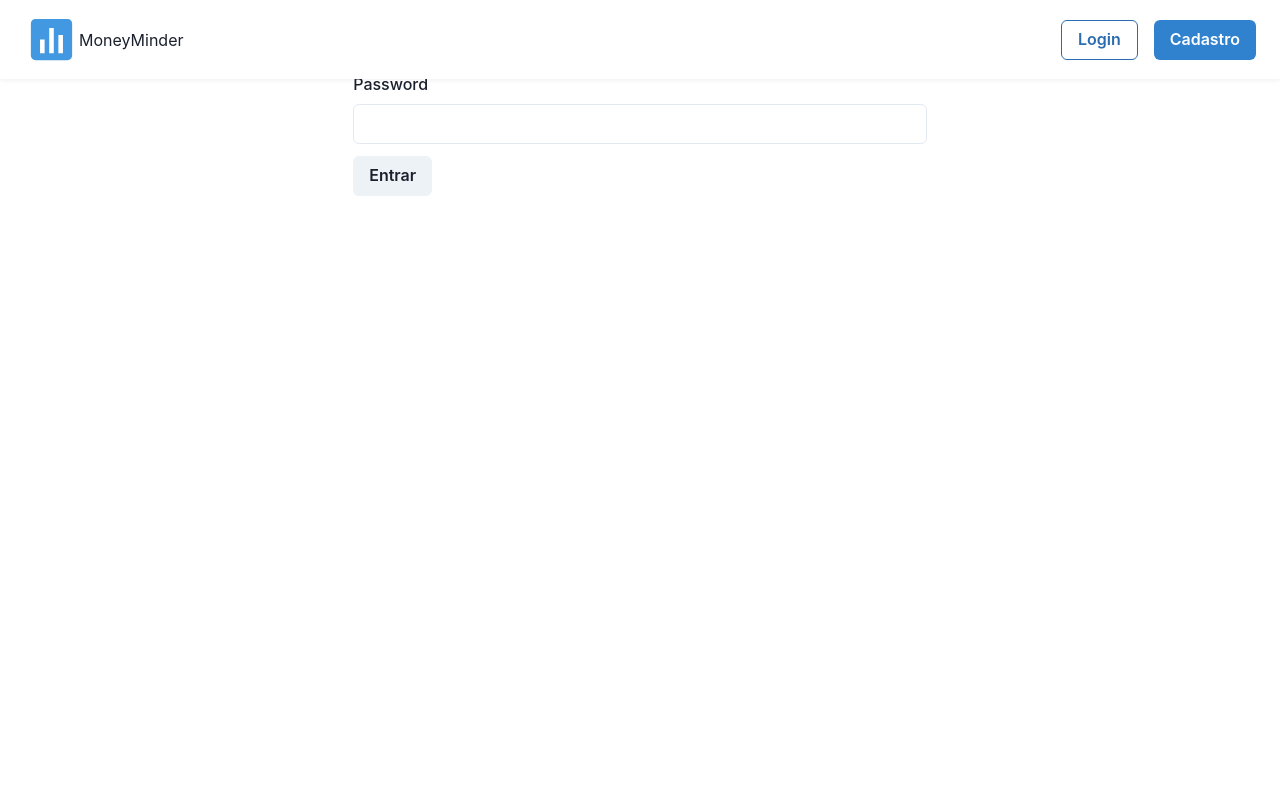
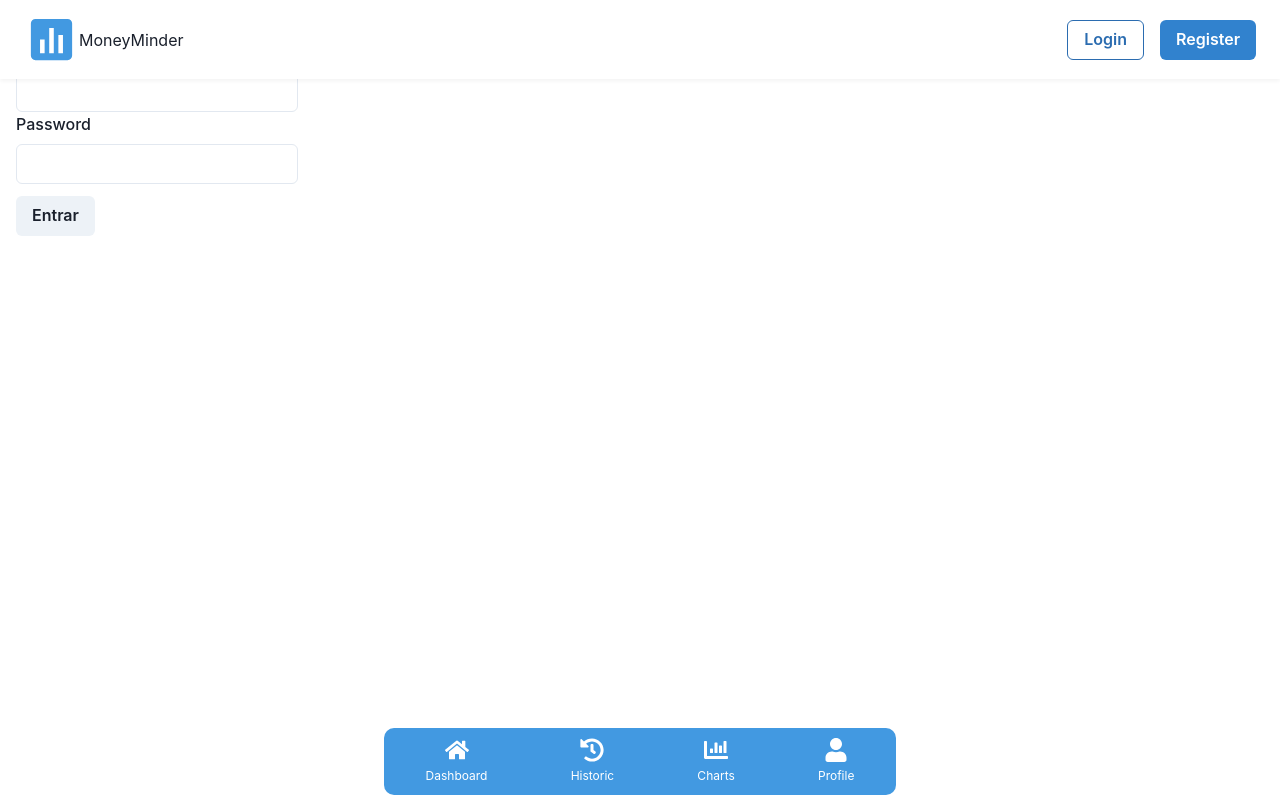
Before and after one commit to codeyourway-bootcamp/tigers-final-project, a React (Vite) app: page /login in a window 1280 px wide. Built offline with nearby package versions, Linux system fonts and the light colour scheme.

Commit message:
Criando componente PageContainer e adicionando efeito ButtonNavigate

```diff
--- a/src/Components/BottonNavigate/index.jsx
+++ b/src/Components/BottonNavigate/index.jsx
@@ -1,25 +1,34 @@
 import { FaHome, FaHistory, FaChartBar, FaUser } from 'react-icons/fa';
 import './style.css';
+import { Link } from 'react-router-dom';
 
 const BottomNavigate = () => {
   return (
     <div className="bottom-navigate">
+      <Link to="/dashboard">
       <div className="nav-item">
         <FaHome size={24} />
-        <span>Home</span>
+        <span>Dashboard</span>
       </div>
+      </Link>
+      <Link to="/historic">
       <div className="nav-item">
         <FaHistory size={24} />
-        <span>History</span>
+        <span>Historic</span>
       </div>
+      </Link>
+      <Link to="/charts">
       <div className="nav-item">
         <FaChartBar size={24} />
         <span>Charts</span>
       </div>
+      </Link>
+      <Link to="/profile">
       <div className="nav-item">
         <FaUser size={24} />
         <span>Profile</span>
       </div>
+      </Link>
     </div>
   );
 };
--- a/src/Components/BottonNavigate/style.css
+++ b/src/Components/BottonNavigate/style.css
@@ -8,8 +8,13 @@
   transform: translateX(-50%);
   background-color: rgba(66, 153, 225, 1);
   padding: 10px 0;
-  width: 50%;
+  width: 40%;
   border-radius: 10px;
+  transition: transform 0.2s ease-out; /* Adiciona uma transição suave à transformação */
+}
+
+.bottom-navigate:hover {
+  transform: translateX(-50%) scale(1.1);
 }
 
 .nav-item {
@@ -19,9 +24,18 @@
   color: white;
   text-align: center;
   font-size: 14px;
+  transition: transform 0.2s ease-out; /* Adiciona uma transição suave à transformação */
 }
 
 .nav-item span {
   margin-top: 5px;
   font-size: 12px;
 }
+
+.nav-item:hover {
+  transform: scale(1.2); /* Aumenta o tamanho do ícone ao passar o mouse */
+}
+
+/*.nav-item:hover ~ .nav-item {
+  transform: scale(0.8) translateX(-7px); /* Reduz o tamanho e desloca os outros ícones ao passar o mouse
+}*/
--- a/src/Components/Navbar/index.jsx
+++ b/src/Components/Navbar/index.jsx
@@ -15,10 +15,7 @@ export default function Navbar({ isTransparent, isLandingPage }) {
       isTransparent && location.pathname === "/"
         ? "0 2px 4px rgba(0, 0, 0, 0.2)"
         : "0 2px 4px rgba(0, 0, 0, 0.05)",
-    position:
-      isLandingPage && location.pathname === "/"
-    ? "absolute"
-    : "fixed", // Ajuste na lógica
+    position: isLandingPage && location.pathname === "/" ? "absolute" : "fixed", // Ajuste na lógica
   };
 
   return (
@@ -49,7 +46,7 @@ export default function Navbar({ isTransparent, isLandingPage }) {
         </Link>
         <Link to="/cadastro">
           <Button variant="solid" colorScheme="blue">
-            Cadastro
+            Register
           </Button>
         </Link>
       </Box>
--- /dev/null
+++ b/src/Components/PageContainer/index.jsx
@@ -0,0 +1,11 @@
+import { Box } from "@chakra-ui/react";
+import PropTypes from "prop-types";
+
+function PageContainer({ children }) {
+  return <Box paddingTop={"40px"}>{children}</Box>;
+}
+
+export default PageContainer;
+PageContainer.propTypes = {
+  children: PropTypes.node,
+};
--- a/src/Pages/Charts/index.jsx
+++ b/src/Pages/Charts/index.jsx
@@ -1,12 +1,17 @@
 import Navbar from "../../Components/Navbar";
+import BottonNavigate from "../../Components/BottonNavigate";
+import PageContainer from "../../Components/PageContainer";
 
 function Charts() {
   return (
     <div>
-      <Navbar isTransparent={false} isLandingPage={false}/>
-      <h1>Charts</h1>
+      <Navbar isTransparent={false} isLandingPage={false} />
+      <PageContainer>
+        <h1>Charts</h1>
+        <BottonNavigate />
+      </PageContainer>
     </div>
-  )
+  );
 }
 
 export default Charts;
--- a/src/Pages/Dashboard/index.jsx
+++ b/src/Pages/Dashboard/index.jsx
@@ -2,15 +2,17 @@ import Navbar from "../../Components/Navbar";
 import HistoricList from "../../Components/HistoricList";
 import "./style.css";
 import BottomNavigate from "../../Components/BottonNavigate";
+import PageContainer from "../../Components/PageContainer";
 
 function Dashboard() {
   return (
-    <div display={"flex"}>
+    <>
       <Navbar isTransparent={false} isLandingPage={false} />
-      <h1>Dashboard</h1>
-      <HistoricList />
-      <BottomNavigate />
-    </div>
+      <PageContainer>
+        <HistoricList />
+        <BottomNavigate />
+      </PageContainer>
+    </>
   );
 }
 
--- a/src/Pages/Historic/index.jsx
+++ b/src/Pages/Historic/index.jsx
@@ -1,13 +1,18 @@
 import Navbar from "../../Components/Navbar";
 import HistoricList from "../../Components/HistoricList";
+import BottomNavigate from "../../Components/BottonNavigate";
+import PageContainer from "../../Components/PageContainer";
 function Historic() {
   return (
     <div>
-      <Navbar isTransparent={false} isLandingPage={false}/>
-      <h1>Historic</h1>
-      <HistoricList/>
+      <Navbar isTransparent={false} isLandingPage={false} />
+      <PageContainer>
+        <h1>Historic</h1>
+        <HistoricList />
+        <BottomNavigate />
+      </PageContainer>
     </div>
-  )
+  );
 }
 
 export default Historic;
--- a/src/Pages/LandingPage/style.css
+++ b/src/Pages/LandingPage/style.css
@@ -1,7 +1,6 @@
 .expanding-image {
   animation: expand 2s infinite;
-
-
+}
 
 @keyframes expand {
   0% {
@@ -14,5 +13,3 @@
     transform: scale(1);
   }
 }
-
-}
--- a/src/Pages/Login/index.jsx
+++ b/src/Pages/Login/index.jsx
@@ -1,10 +1,15 @@
+import BottomNavigate from "../../Components/BottonNavigate";
 import Form from "../../Components/Form";
 import Navbar from "../../Components/Navbar";
+import PageContainer from "../../Components/PageContainer";
 function Login() {
   return (
     <div style={{ display: "flex" }}>
       <Navbar isTransparent={false} isLandingPage={false} />
-      <Form />
+      <PageContainer>
+        <Form />
+        <BottomNavigate />
+      </PageContainer>
     </div>
   );
 }
--- a/src/Pages/Profile/index.jsx
+++ b/src/Pages/Profile/index.jsx
@@ -1,11 +1,16 @@
+import BottomNavigate from "../../Components/BottonNavigate";
 import Navbar from "../../Components/Navbar";
+import PageContainer from "../../Components/PageContainer";
 function Profile() {
   return (
     <div>
-      <Navbar insTransparent={false} isLandingPage={false}/>
-      <h1>Profile</h1>
+      <Navbar insTransparent={false} isLandingPage={false} />
+      <PageContainer>
+        <h1>Profile</h1>
+        <BottomNavigate />
+      </PageContainer>
     </div>
-  )
+  );
 }
 
 export default Profile;
--- a/src/Pages/Register/index.jsx
+++ b/src/Pages/Register/index.jsx
@@ -1,11 +1,14 @@
 import Form from "../../Components/Form";
 import Navbar from "../../Components/Navbar";
+import PageContainer from "../../Components/PageContainer";
 function Register() {
   return (
     <div>
-      <Navbar isTransparent={false} isLandingPage={false}/>
-      <h1 style={{ textAlign: "center" }}>Register</h1>
-      <Form isRegister={true} />
+      <Navbar isTransparent={false} isLandingPage={false} />
+      <PageContainer>
+        <h1 style={{ textAlign: "center" }}>Register</h1>
+        <Form isRegister={true} />
+      </PageContainer>
     </div>
   );
 }
```
